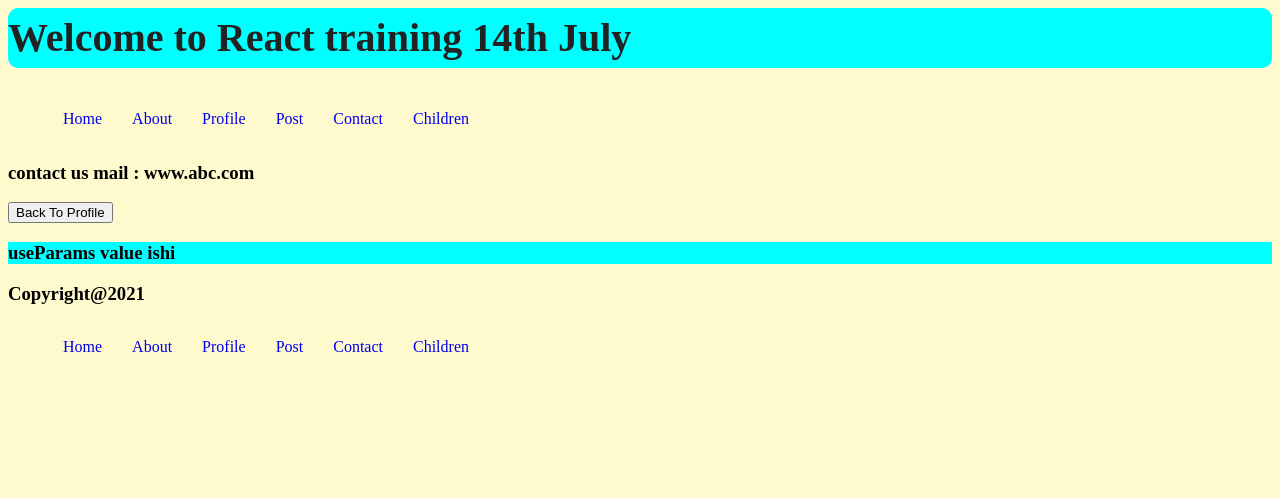
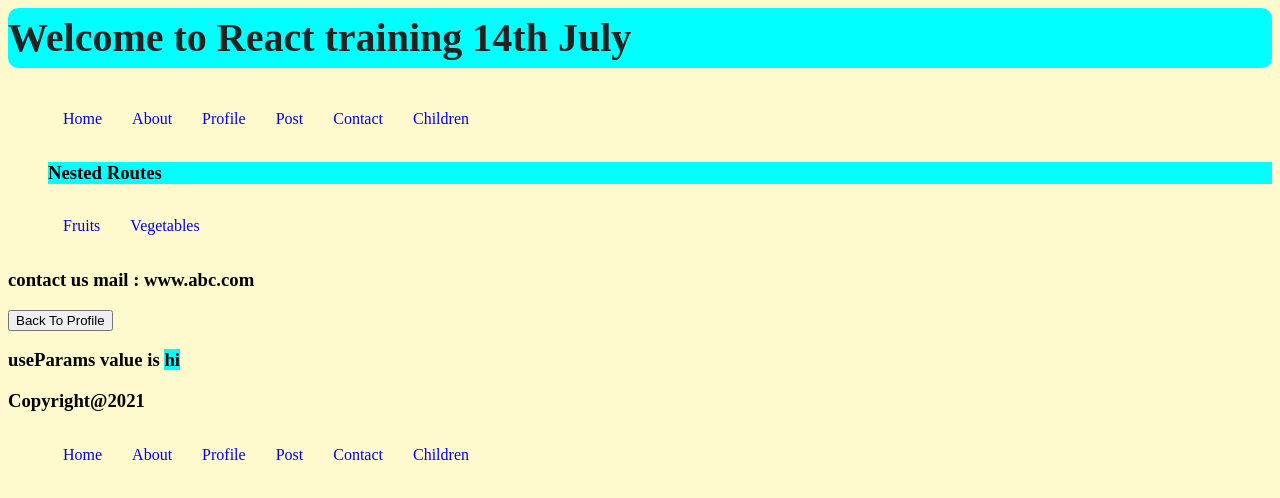
Before and after one commit to balramsinghindia/react-architecture, a React app: page /hi in a window 1280 px wide. Shown: the top 498 px of the page. Built offline with nearby package versions, Linux system fonts and the light colour scheme.

Commit message:
added nesting routes

```diff
--- a/src/components/App.jsx
+++ b/src/components/App.jsx
@@ -13,6 +13,8 @@ import Header from './Header';
 import NotFound from './pages/NotFound';
 import Post from './pages/Post';
 import { Contact } from './pages/Contact';
+import { Fruits} from './pages/Fruits';
+import { Vegetables } from './pages/Vegetables';
 
 
 
@@ -34,17 +36,24 @@ const App = () => {
                 <Header />
 
                 <Switch>
+                    <Route path="/fruits">
+                        <Fruits />
+                     </Route>
+                    <Route path="/vegetables">
+                        <Vegetables />
+                     </Route>
                     <Route path='/' component={Home} exact />
                     <Route path='/about' component={About} />
                     <Route path='/profile' component={Profile} />
 
                     <Route path='/post/:id' component={Post} />
-                    <Route path='/contact/:text' component={Contact} />
+                    <Route path='/contact' component={Contact} />
                     <Route path='/:id' children = {<Contact/>} />
                     <Route path='/hi'>
                         { true ? <Contact/> : <Home /> }
                     </Route>
                     <Route component={NotFound} />
+
                 </Switch>
 
 
--- a/src/components/Header.jsx
+++ b/src/components/Header.jsx
@@ -1,4 +1,3 @@
-
 import { Link } from 'react-router-dom';
 import { useParams } from 'react-router';
 
@@ -13,6 +12,11 @@ export default function Header(){
                 <Link to="/contact" title="contact">Contact</Link>
                 <Link to = "/newURL" title="newURL">Children</Link>
             </li>
+            <li>
+                <h3 className="param">Nested Routes</h3>
+                <Link to="/fruits">Fruits</Link>
+                <Link to="/vegetables">Vegetables</Link>
+            </li>
         </ul>
     );
 };
--- a/src/components/pages/Contact.jsx
+++ b/src/components/pages/Contact.jsx
@@ -17,7 +17,8 @@ export const Contact = () => {
         <>
            <h3>contact us mail : www.abc.com </h3>
            <button onClick={handlerBack}>Back To Profile</button>
-           <h3 className="param">useParams value is{id}</h3>
+
+           <h3>useParams value is <span className="param"> {id}</span></h3>
         </>
 
     )
```
